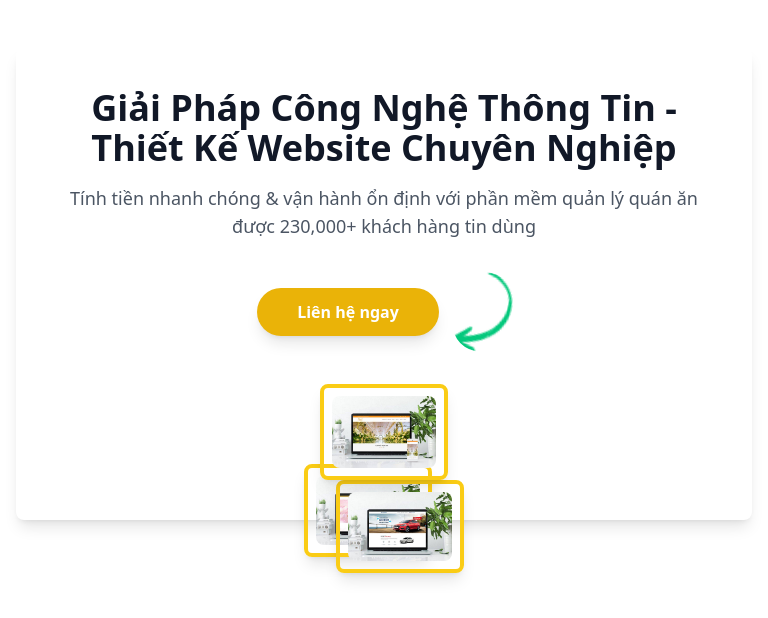
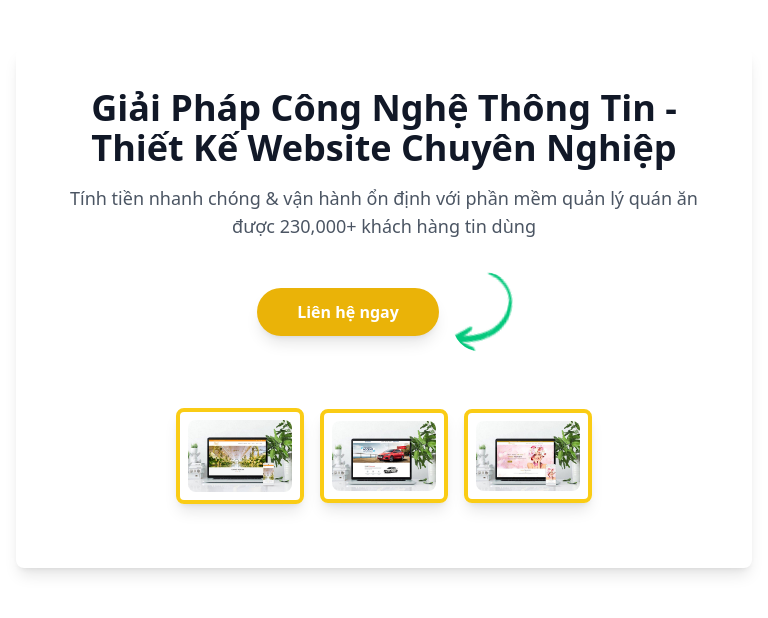
Before and after one commit to Phuc1105/vue-tw-library, a Vue app: page / in a window 768 px wide. Shown: the top 618 px of the page. Built offline with nearby package versions, Linux system fonts and the light colour scheme.

Commit message:
#3 - zan0109 - [fix1] - component: Thiết kế giao diện banner

```diff
--- a/src/components/banner/Banner.vue
+++ b/src/components/banner/Banner.vue
@@ -17,28 +17,27 @@
           </a>
           <!-- Icon aligned next to the button -->
           <div class="w-10 h-12 sm:w-14 sm:h-20 rounded-full overflow-hidden flex items-center justify-center ml-4 sm:ml-6 transform rotate-12">
-  <img src="/src/assets/images/ffbb08e6bbc4b268fd651c4a5b17be2a.png"
-       alt="Icon"
-       class="object-cover w-full h-full">
-</div>
-
+            <img src="/src/assets/images/ffbb08e6bbc4b268fd651c4a5b17be2a.png"
+                 alt="Icon"
+                 class="object-cover w-full h-full">
+          </div>
         </div>
       </div>
 
       <!-- Right Content: Stacked Images with Overlap Effect -->
-      <div class="lg:w-1/3 relative flex justify-center lg:justify-end">
+      <div class="lg:w-1/3 relative flex flex-col md:flex-row justify-center lg:justify-end items-center lg:items-start">
         <!-- Top Image -->
-        <div class="relative z-30 mx-auto w-28 sm:w-32 lg:w-40 border-4 border-yellow-400 p-2 rounded-lg transform hover:scale-105 transition-all duration-300 shadow-lg">
+        <div class="relative z-30 mx-auto mb-4 md:mb-0 w-28 sm:w-32 lg:w-40 border-4 border-yellow-400 p-2 rounded-lg transform hover:scale-105 transition-all duration-300 shadow-lg">
           <img src="/src/assets/images/177bb9205e2cec05a91c27a98bc754c7.jpg" class="object-cover w-full h-full rounded-lg">
         </div>
 
         <!-- Bottom Left Image -->
-        <div class="absolute z-20 top-20 left-2 sm:top-24 sm:left-4 lg:top-16 lg:left-0 w-28 sm:w-32 lg:w-40 border-4 border-yellow-400 p-2 rounded-lg transform hover:scale-105 transition-all duration-300 shadow-lg">
+        <div class="relative z-20 mx-auto mb-4 md:mb-0 md:ml-4 w-28 sm:w-32 lg:w-40 border-4 border-yellow-400 p-2 rounded-lg transform hover:scale-105 transition-all duration-300 shadow-lg">
           <img src="/src/assets/images/92adfdf9a2200a9dd82bb23dad6e52ee.jpg" class="object-cover w-full h-full rounded-lg">
         </div>
 
         <!-- Bottom Right Image -->
-        <div class="absolute z-10 top-20 right-2 sm:top- sm:right-4 lg:top-18 lg:right-0 w-28 sm:w-32 lg:w-40 border-4 border-yellow-400 p-2 rounded-lg transform hover:scale-105 transition-all duration-300 shadow-lg">
+        <div class="relative z-10 mx-auto md:ml-4 w-28 sm:w-32 lg:w-40 border-4 border-yellow-400 p-2 rounded-lg transform hover:scale-105 transition-all duration-300 shadow-lg">
           <img src="/src/assets/images/9466cc3674e4f3e0ac8af16310991295.jpg" class="object-cover w-full h-full rounded-lg">
         </div>
       </div>
@@ -53,4 +52,20 @@ export default {
 </script>
 
 <style scoped>
+@media (max-width: 768px) {
+  .flex-row {
+    flex-direction: column;
+  }
+
+  .relative > div {
+    position: relative !important;
+    margin-bottom: 1.5rem;
+  }
+}
+
+@media (min-width: 768px) {
+  .flex-row {
+    flex-direction: row;
+  }
+}
 </style>
```
